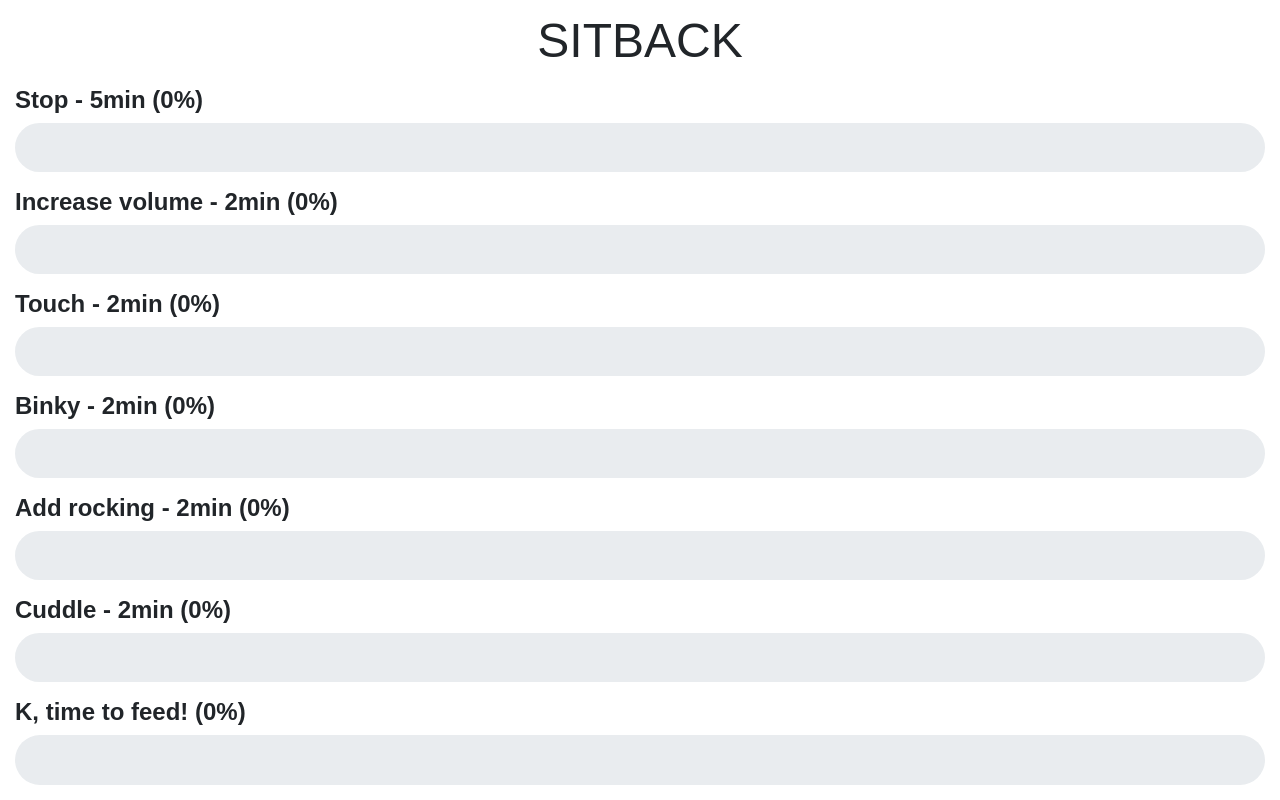
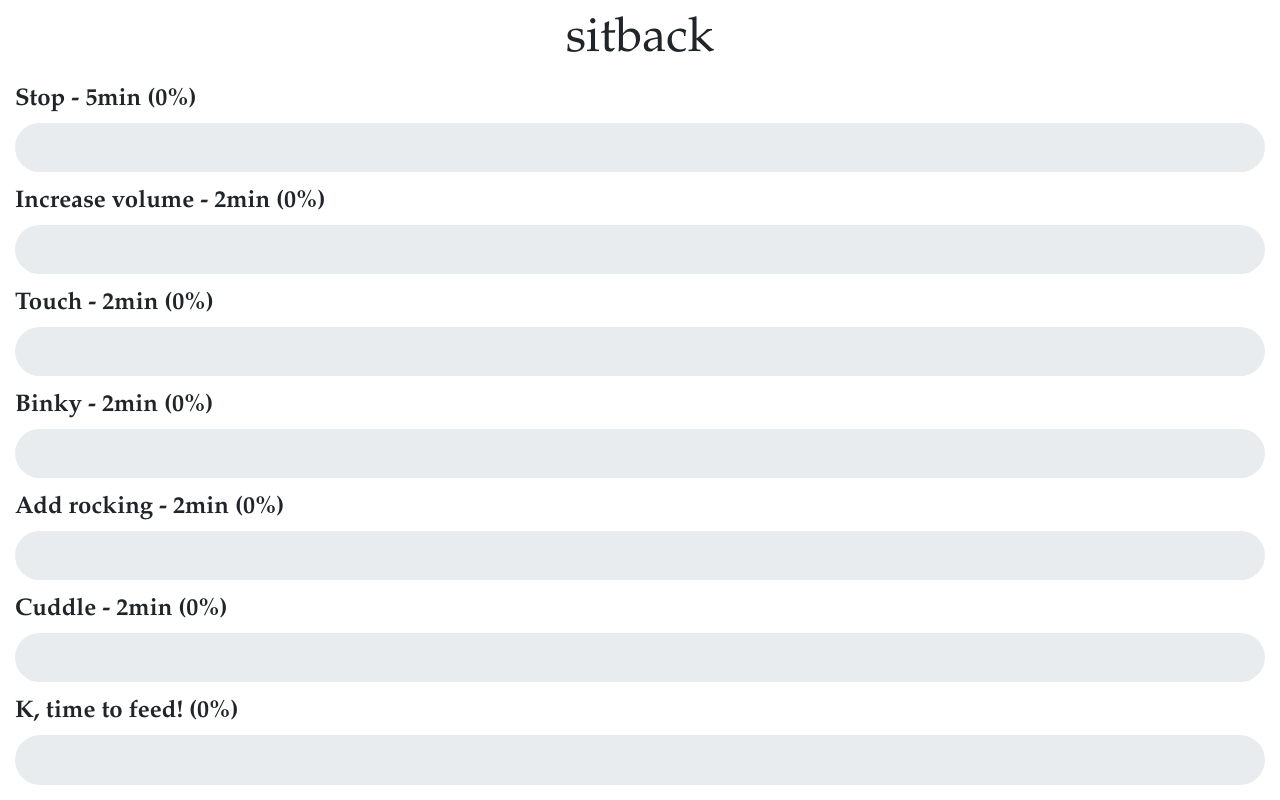
Before and after one commit to blakecwang/sitback, a React app: page / in a window 1280 px wide. Built offline with nearby package versions, Linux system fonts and the light colour scheme; the HTML template or start-up script is replaced by a standard one.

Commit message:
Change font

```diff
--- a/src/components/App.js
+++ b/src/components/App.js
@@ -7,7 +7,7 @@ class App extends React.Component {
   state = {
     step: 0,
     now: 0,
-    progressBarHeight: '0'
+    progressBarHeight: '2rem'
   }
 
   calcNow = (step) => {
@@ -48,7 +48,7 @@ class App extends React.Component {
   render () {
     return (
       <div className='container-fluid'>
-        <h1>SITBACK</h1>
+        <h1>sitback</h1>
         <Step
           label='Stop - 5min'
           now={this.calcNow(0)}
--- a/src/styles.scss
+++ b/src/styles.scss
@@ -1,4 +1,3 @@
-//$blue: #00a2ff;
 $blue: #72DAFB;
 
 html {
@@ -6,7 +5,7 @@ html {
 }
 
 body {
-  font-family: Arial, sans-serif;
+  font-family: Palatino;
 }
 
 h1 {
@@ -21,7 +20,7 @@ h1 {
 }
 
 .progress, .progress-bar {
-  border-radius: 500px;
+  border-radius: 50rem;
 }
 
 .progress-label {
```
